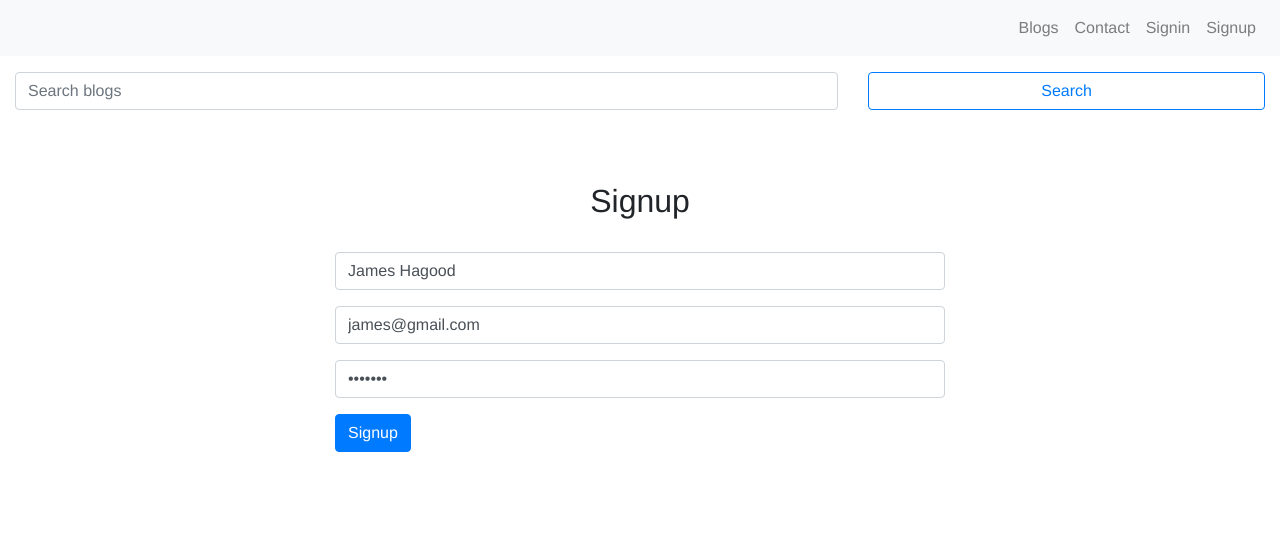
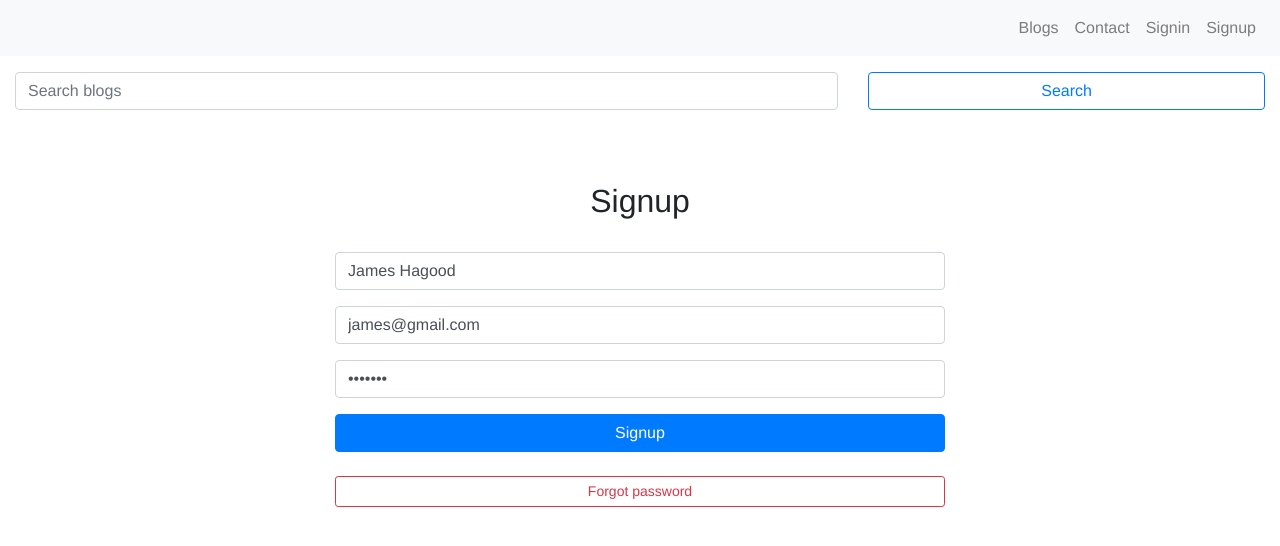
Before and after one commit to cardfaux/BlogNextJS-Frontend, a Next.js app: page /auth/signup in a window 1280 px wide. Shown: the top 546 px of the page. Built offline with nearby package versions, Linux system fonts and the light colour scheme.

Commit message:
added forgot password to the signup component as well

```diff
--- a/components/auth/SignupComponent.jsx
+++ b/components/auth/SignupComponent.jsx
@@ -2,6 +2,7 @@
 import React, { useState, useEffect } from 'react';
 import { signup, isAuth } from '../../actions/auth';
 import Router from 'next/router';
+import Link from 'next/link';
 
 const SignupComponent = () => {
   const [values, setValues] = useState({
@@ -68,7 +69,9 @@ const SignupComponent = () => {
         </div>
 
         <div>
-          <button className='btn btn-primary'>Signup</button>
+          <button style={{ width: '100%' }} className='btn btn-primary mb-4'>
+            Signup
+          </button>
         </div>
       </form>
     );
@@ -80,6 +83,11 @@ const SignupComponent = () => {
       {showLoading()}
       {showMessage()}
       {showForm && signupForm()}
+      <Link href='/auth/password/forgot'>
+        <a style={{ width: '100%' }} className='btn btn-outline-danger btn-sm'>
+          Forgot password
+        </a>
+      </Link>
     </>
   );
 };
```
